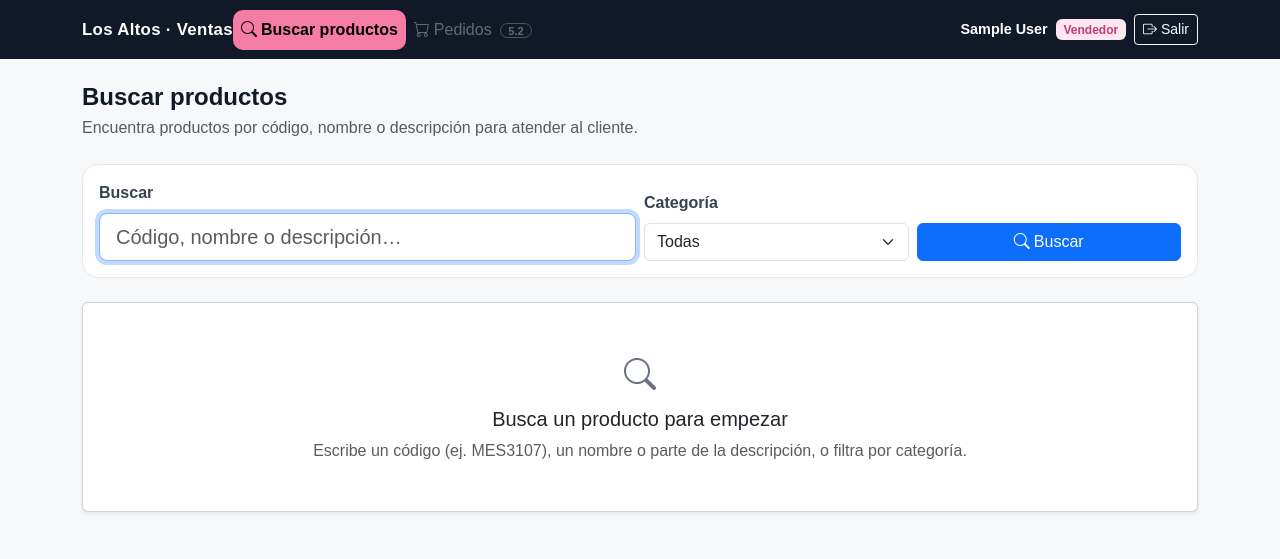
After one commit to josefranco-sketch/SistemaInventario-Web, a Flask app: page /sales/ in a window 1280 px wide. The commit adds this page. Shown: the top 559 px of the page. Run offline with Flask 3, Linux system fonts and the light colour scheme; the visitor is signed in with stand-in values (Sample User, id 1); data that the repository does not hold is empty.

Commit message:
feat: add seller panel with product search
- Activate sales blueprint under /sales with seller_required decorator (sellers and admins; public never enters)
- Add sales_service reusing products/inventory services: active products only, exact stock visible to staff, per-category minimum sale with proper Spanish labels
- Add seller layout (carbon top bar, pink active state, responsive collapse) and search panel per Design System
- Seller login now lands on /sales/; public navbar links each role to its panel; admin sidebar enables Ventas
- Add per-area sales.css reusing shared internal components from admin.css

Co-Authored-By: Claude Fable 5 <noreply@anthropic.com>

```diff
--- a/app/blueprints/auth/routes.py
+++ b/app/blueprints/auth/routes.py
@@ -29,9 +29,8 @@ def _redirect_after_login(user):
     if user.is_admin():
         return redirect(url_for("admin.dashboard"))
 
-    # Los vendedores tendrán su propio panel en la Fase 5 (Ventas).
-    # Mientras tanto, los enviamos al inicio del sitio.
-    return redirect(url_for("public.home"))
+    # Los vendedores van a su panel de ventas (Fase 5)
+    return redirect(url_for("sales.panel"))
 
 
 @auth_bp.route("/login", methods=["GET", "POST"])
--- a/app/blueprints/sales/__init__.py
+++ b/app/blueprints/sales/__init__.py
@@ -1,3 +1,6 @@
 from flask import Blueprint
 
-sales_bp = Blueprint("sales", __name__)
+# Todas las rutas de este módulo cuelgan de /sales
+sales_bp = Blueprint("sales", __name__, url_prefix="/sales")
+
+from app.blueprints.sales import routes # Importamos las rutas para asociarlas al Blueprint
--- /dev/null
+++ b/app/blueprints/sales/routes.py
@@ -0,0 +1,42 @@
+# ==========================================================
+# Rutas del módulo de ventas.
+#
+# Sprint 5.1: panel del vendedor con buscador de productos.
+# Acceso: vendedores y administradores (el cliente público no
+# entra). Las rutas solo manejan HTTP; la lógica vive en
+# app/services/sales_service.py.
+# ==========================================================
+from flask import render_template, request
+from flask_login import login_required
+
+from app.blueprints.auth.decorators import seller_required
+from app.blueprints.sales import sales_bp
+from app.services import products_service, sales_service
+
+
+@sales_bp.route("/")
+@login_required
+@seller_required
+def panel():
+    # Filtros del buscador (?q=...&category=...)
+    search = request.args.get("q", "").strip()
+    category_id = request.args.get("category", type=int)
+
+    # Solo buscamos cuando el vendedor pidió algo, para que el
+    # panel inicial invite a buscar en lugar de volcar todo.
+    searched = bool(search) or category_id is not None
+
+    results = []
+    if searched:
+        results = sales_service.search_products_for_sale(
+            search=search, category_id=category_id
+        )
+
+    return render_template(
+        "sales/panel.html",
+        results=results,
+        searched=searched,
+        search=search,
+        selected_category=category_id,
+        categories=products_service.get_all_categories(),
+    )
--- /dev/null
+++ b/app/static/css/sales.css
@@ -0,0 +1,105 @@
+/* ==============================================================
+   ESTILOS DEL ÁREA DE VENTAS
+
+   CSS por área según la convención del proyecto. Consume las
+   variables de :root (styles.css) y reutiliza los componentes
+   internos compartidos de admin.css (badges, tablas, filtros).
+   ============================================================== */
+
+.sales-body {
+    background-color: var(--la-bg);
+}
+
+/* --------------------------------------------------------------
+   Barra superior del vendedor (carbón, activo en rosa)
+   -------------------------------------------------------------- */
+
+.sales-navbar {
+    background-color: var(--la-sidebar-bg);
+    padding-top: 0.6rem;
+    padding-bottom: 0.6rem;
+}
+
+.sales-navbar__brand {
+    color: #ffffff;
+    font-size: 1.05rem;
+    font-weight: 700;
+    letter-spacing: 0.02em;
+}
+
+.sales-navbar__toggler {
+    border-color: rgba(255, 255, 255, 0.35);
+}
+
+.sales-navbar__toggler .navbar-toggler-icon {
+    filter: invert(1);
+}
+
+.sales-navbar__link {
+    color: rgba(255, 255, 255, 0.75);
+    font-weight: 500;
+    border-radius: 0.625rem;
+    padding: 0.5rem 0.85rem;
+}
+
+.sales-navbar__link:hover {
+    color: #ffffff;
+}
+
+/* Sección activa en rosa, igual que la sidebar admin */
+.sales-navbar__link.active {
+    color: #ffffff;
+    background-color: var(--la-sidebar-active);
+    font-weight: 600;
+}
+
+.sales-navbar__link--disabled {
+    color: rgba(255, 255, 255, 0.35);
+    cursor: default;
+}
+
+.sales-navbar__soon {
+    font-size: 0.7rem;
+    font-weight: 700;
+    border: 1px solid rgba(255, 255, 255, 0.25);
+    border-radius: 999px;
+    padding: 0.05rem 0.45rem;
+    margin-left: 0.25rem;
+}
+
+.sales-navbar__user {
+    color: #ffffff;
+    font-size: 0.9rem;
+    font-weight: 600;
+}
+
+/* --------------------------------------------------------------
+   Contenido
+   -------------------------------------------------------------- */
+
+.sales-content {
+    padding: 1.5rem 0 3rem;
+}
+
+.sales-title {
+    font-size: 1.5rem;
+    font-weight: 700;
+    color: var(--la-carbon);
+    margin-bottom: 0.25rem;
+}
+
+.sales-empty-icon {
+    font-size: 2rem;
+    color: var(--la-text-muted);
+    display: block;
+    margin-bottom: 0.5rem;
+}
+
+.sales-product-thumb {
+    width: 44px;
+    height: 44px;
+    object-fit: cover;
+    border-radius: 0.5rem;
+    border: 1px solid var(--la-border);
+    flex-shrink: 0;
+}
--- a/app/templates/partials/navbar.html
+++ b/app/templates/partials/navbar.html
@@ -90,6 +90,11 @@ Proyecto: Sistema Integral de Gestión Comercial
                        href="{{ url_for('admin.dashboard') }}">
                         Panel
                     </a>
+                {% else %}
+                    <a class="btn btn-outline-secondary btn-sm mt-3 mt-md-0 ms-md-3"
+                       href="{{ url_for('sales.panel') }}">
+                        Panel de ventas
+                    </a>
                 {% endif %}
                 <a class="btn btn-outline-secondary btn-sm mt-3 mt-md-0 ms-md-2"
                    href="{{ url_for('auth.logout') }}">
--- /dev/null
+++ b/app/templates/sales/base_sales.html
@@ -0,0 +1,99 @@
+<!--
+===============================================================================
+PLANTILLA BASE DEL PANEL DE VENDEDORES
+
+Layout ligero para el módulo de ventas: barra superior carbón (misma
+identidad del panel interno) con la navegación del vendedor, el usuario
+en sesión y el cierre de sesión. A diferencia del panel administrativo
+(sidebar completa), el vendedor tiene pocas secciones y una barra
+superior le da más espacio de trabajo en pantallas pequeñas.
+
+Las vistas de ventas heredan esta plantilla con los bloques page_title
+y sales_content.
+
+Proyecto: Sistema Integral de Gestión Comercial
+===============================================================================
+-->
+
+<!doctype html>
+<html lang="es">
+<head>
+  <meta charset="utf-8">
+  <meta name="viewport" content="width=device-width, initial-scale=1">
+  <title>{% block title %}Panel de Ventas | Los Altos{% endblock %}</title>
+
+  <!-- Bootstrap -->
+  <link href="https://cdn.jsdelivr.net/npm/bootstrap@5.3.3/dist/css/bootstrap.min.css" rel="stylesheet">
+
+  <!-- Bootstrap Icons -->
+  <link href="https://cdn.jsdelivr.net/npm/bootstrap-icons@1.11.3/font/bootstrap-icons.min.css" rel="stylesheet">
+
+  <!-- CSS propio del sistema -->
+  <link rel="stylesheet" href="{{ url_for('static', filename='css/styles.css') }}">
+
+  <!-- Componentes internos compartidos (badges, tablas, filtros) -->
+  <link rel="stylesheet" href="{{ url_for('static', filename='css/admin.css') }}">
+
+  <!-- CSS del área de ventas -->
+  <link rel="stylesheet" href="{{ url_for('static', filename='css/sales.css') }}">
+</head>
+<body class="sales-body">
+
+  {# ==========================================================
+     Barra superior del vendedor
+  ========================================================== #}
+  <nav class="navbar navbar-expand-md sales-navbar">
+    <div class="container-xl">
+      <span class="sales-navbar__brand">Los Altos · Ventas</span>
+
+      <button class="navbar-toggler sales-navbar__toggler" type="button"
+              data-bs-toggle="collapse" data-bs-target="#salesNavbar"
+              aria-controls="salesNavbar" aria-expanded="false"
+              aria-label="Abrir navegación">
+        <span class="navbar-toggler-icon"></span>
+      </button>
+
+      <div class="collapse navbar-collapse" id="salesNavbar">
+        <ul class="navbar-nav me-auto">
+          <li class="nav-item">
+            <a class="nav-link sales-navbar__link {% if request.endpoint == 'sales.panel' %}active{% endif %}"
+               href="{{ url_for('sales.panel') }}">
+              <i class="bi bi-search me-1"></i>Buscar productos
+            </a>
+          </li>
+          <li class="nav-item">
+            <span class="nav-link sales-navbar__link sales-navbar__link--disabled"
+                  title="Disponible en el Sprint 5.2">
+              <i class="bi bi-cart me-1"></i>Pedidos <small class="sales-navbar__soon">5.2</small>
+            </span>
+          </li>
+          {% if current_user.is_admin() %}
+            <li class="nav-item">
+              <a class="nav-link sales-navbar__link" href="{{ url_for('admin.dashboard') }}">
+                <i class="bi bi-speedometer2 me-1"></i>Panel admin
+              </a>
+            </li>
+          {% endif %}
+        </ul>
+
+        <div class="d-flex align-items-center gap-2 py-2 py-md-0">
+          <span class="sales-navbar__user d-none d-sm-inline">{{ current_user.full_name }}</span>
+          <span class="badge admin-role-badge">{{ current_user.role }}</span>
+          <a class="btn btn-outline-light btn-sm" href="{{ url_for('auth.logout') }}">
+            <i class="bi bi-box-arrow-right"></i><span class="d-none d-sm-inline ms-1">Salir</span>
+          </a>
+        </div>
+      </div>
+    </div>
+  </nav>
+
+  {% include 'partials/flash_messages.html' %}
+
+  <main class="sales-content">
+    {% block sales_content %}{% endblock %}
+  </main>
+
+  <!-- Bootstrap JS -->
+  <script src="https://cdn.jsdelivr.net/npm/bootstrap@5.3.3/dist/js/bootstrap.bundle.min.js"></script>
+</body>
+</html>
--- /dev/null
+++ b/app/templates/sales/panel.html
@@ -0,0 +1,163 @@
+{% extends "sales/base_sales.html" %}
+
+{% block title %}Buscar productos | Los Altos{% endblock %}
+
+{% block sales_content %}
+<!--
+===============================================================================
+PANEL DEL VENDEDOR — BUSCADOR DE PRODUCTOS
+
+El vendedor busca por código, nombre o descripción, y filtra por
+categoría. Solo se muestran productos ACTIVOS (fuente única: modelo
+Product). El vendedor sí ve el stock exacto y la venta mínima por
+categoría — datos que el cliente público nunca ve.
+===============================================================================
+-->
+<div class="container-xl">
+
+  <div class="mb-4">
+    <h1 class="sales-title">Buscar productos</h1>
+    <p class="text-muted mb-0">
+      Encuentra productos por código, nombre o descripción para atender al cliente.
+    </p>
+  </div>
+
+  {# ==========================================================
+     Buscador
+  ========================================================== #}
+  <form method="get" action="{{ url_for('sales.panel') }}" class="admin-filter-card mb-4">
+    <div class="row g-2 align-items-end">
+      <div class="col-12 col-md-6">
+        <label class="form-label fw-semibold" for="search-q">Buscar</label>
+        <input type="text" id="search-q" name="q" class="form-control form-control-lg"
+               placeholder="Código, nombre o descripción…" value="{{ search }}" autofocus>
+      </div>
+
+      <div class="col-7 col-md-3">
+        <label class="form-label fw-semibold" for="search-category">Categoría</label>
+        <select id="search-category" name="category" class="form-select">
+          <option value="">Todas</option>
+          {% for category in categories %}
+            <option value="{{ category.id }}"
+                    {% if selected_category == category.id %}selected{% endif %}>
+              {{ category.name }}
+            </option>
+          {% endfor %}
+        </select>
+      </div>
+
+      <div class="col-5 col-md-3 d-flex gap-2">
+        <button type="submit" class="btn btn-primary flex-fill">
+          <i class="bi bi-search me-1"></i>Buscar
+        </button>
+        {% if searched %}
+          <a class="btn btn-link text-decoration-none px-1" href="{{ url_for('sales.panel') }}">Limpiar</a>
+        {% endif %}
+      </div>
+    </div>
+  </form>
+
+  {# ==========================================================
+     Resultados
+  ========================================================== #}
+  {% if not searched %}
+    <div class="card shadow-sm">
+      <div class="card-body text-center py-5">
+        <i class="bi bi-search sales-empty-icon"></i>
+        <h5 class="mb-2">Busca un producto para empezar</h5>
+        <p class="text-muted mb-0">
+          Escribe un código (ej. MES3107), un nombre o parte de la descripción,
+          o filtra por categoría.
+        </p>
+      </div>
+    </div>
+  {% elif results %}
+    <p class="text-muted">{{ results|length }} producto(s) encontrado(s)</p>
+
+    <div class="card shadow-sm">
+      <div class="table-responsive">
+        <table class="table align-middle admin-table mb-0">
+          <thead>
+            <tr>
+              <th>Código</th>
+              <th>Producto</th>
+              <th>Categoría</th>
+              <th>Presentación</th>
+              <th class="text-end">Precio</th>
+              <th class="text-end">Venta mínima</th>
+              <th class="text-end">Stock</th>
+              <th>Disponibilidad</th>
+            </tr>
+          </thead>
+          <tbody>
+            {% for item in results %}
+              {% set product = item.product %}
+              <tr>
+                <td class="fw-semibold">{{ product.code }}</td>
+
+                <td>
+                  <div class="d-flex align-items-center gap-2">
+                    {% if product.image_filename %}
+                      <img src="{{ url_for('static', filename='img/products/' ~ product.image_filename) }}"
+                           alt="{{ product.name }}" class="sales-product-thumb">
+                    {% endif %}
+                    <div>
+                      <div class="fw-semibold">{{ product.name }}</div>
+                      {% if product.brand %}
+                        <small class="text-muted">{{ product.brand }}</small>
+                      {% endif %}
+                    </div>
+                  </div>
+                </td>
+
+                <td>
+                  <span class="badge category-chip category-chip--{{ product.category.slug }}">
+                    {{ product.category.name }}
+                  </span>
+                  <div><small class="text-muted">{{ product.subcategory.name }}</small></div>
+                </td>
+
+                <td>{{ product.commercial_presentation }}</td>
+
+                <td class="text-end">Q {{ "%.2f"|format(product.price) }}</td>
+
+                <td class="text-end">{{ item.minimum_label }}</td>
+
+                <td class="text-end">
+                  <span class="inventory-stock
+                    {% if item.stock == 0 %}inventory-stock--out{% endif %}">
+                    {{ item.stock }}
+                  </span>
+                </td>
+
+                <td>
+                  <span class="badge availability-badge availability-badge--{{ product.availability }}">
+                    {{ product.availability_label }}
+                  </span>
+                </td>
+              </tr>
+            {% endfor %}
+          </tbody>
+        </table>
+      </div>
+    </div>
+
+    <p class="text-muted mt-3 mb-0">
+      <i class="bi bi-info-circle me-1"></i>El stock exacto es información
+      interna: el cliente solo ve la disponibilidad. La creación de pedidos
+      llega en el Sprint 5.2.
+    </p>
+  {% else %}
+    <div class="card shadow-sm">
+      <div class="card-body text-center py-5">
+        <h5 class="mb-2">Sin resultados</h5>
+        <p class="text-muted mb-0">
+          Ningún producto activo coincide con la búsqueda. Revisa el código o
+          intenta con otra palabra.
+        </p>
+      </div>
+    </div>
+  {% endif %}
+
+</div>
+{% endblock %}
```
Also changed, not shown: PR_tracker.md (+111 -0 lines), app/blueprints/auth/decorators.py (+21 -0 lines), app/models/product.py (+8 -0 lines), app/services/sales_service.py (added, +50 -0 lines), app/templates/admin/base_admin.html (+3 -4 lines).
